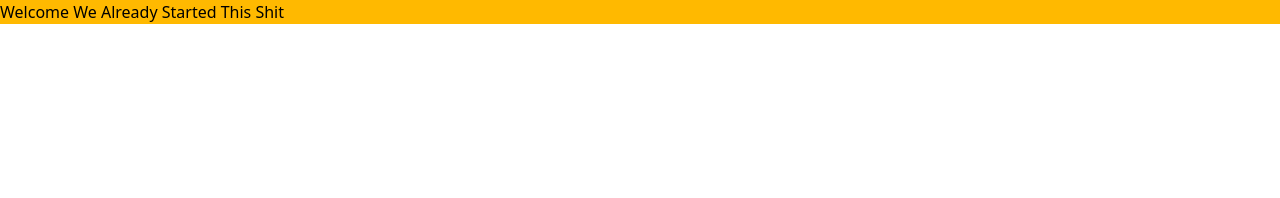
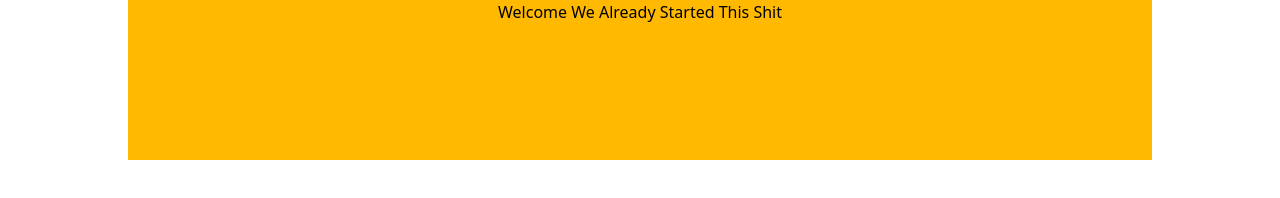
Before and after one commit to Bee345/My-JavaScriptLearn, a website: page Index.html in a window 1280 px wide. Drawn offline with Linux system fonts and the light colour scheme.

Commit message:
Added Some style to it

```diff
--- a/Index.html
+++ b/Index.html
@@ -7,7 +7,7 @@
     <link rel="stylesheet" href="./src/output.css">
 </head>
 <body>
-    <h2 class="bg-amber-400">Welcome We Already Started This Shit</h2>
+    <h2 class="bg-amber-400 text-center w-[80%] h-[20vh] justify-center mx-auto">Welcome We Already Started This Shit</h2>
 
     <script src="index.js"></script>
 </body>
--- a/package.json
+++ b/package.json
@@ -4,6 +4,6 @@
     "tailwindcss": "^4.1.13"
   },
   "scripts": {
-    "dev": "@tailwindcss -i ./src/input.css -o ./src/output.css --w,"
+    "dev": "@tailwindcss -i ./src/input.css -o ./src/output.css --watch,"
   }
 }
```
Also changed, not shown: src/output.css.
